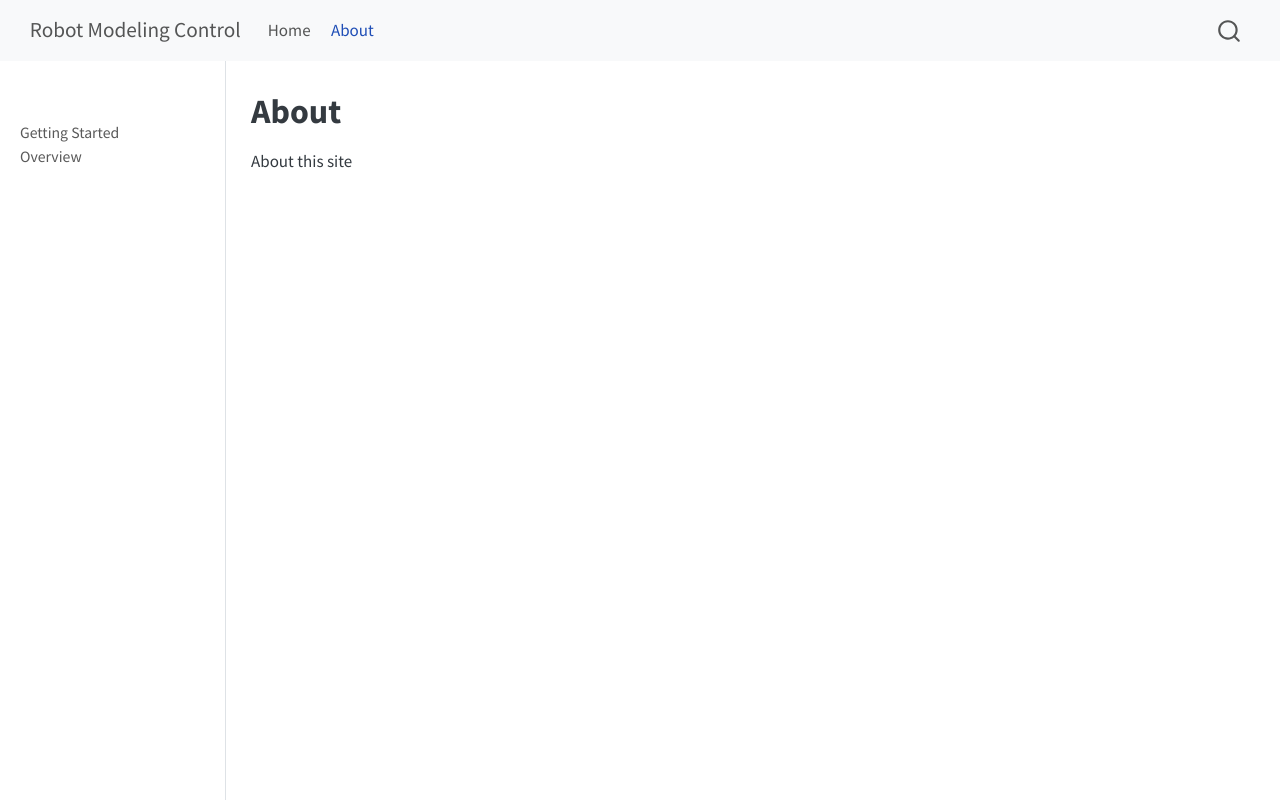
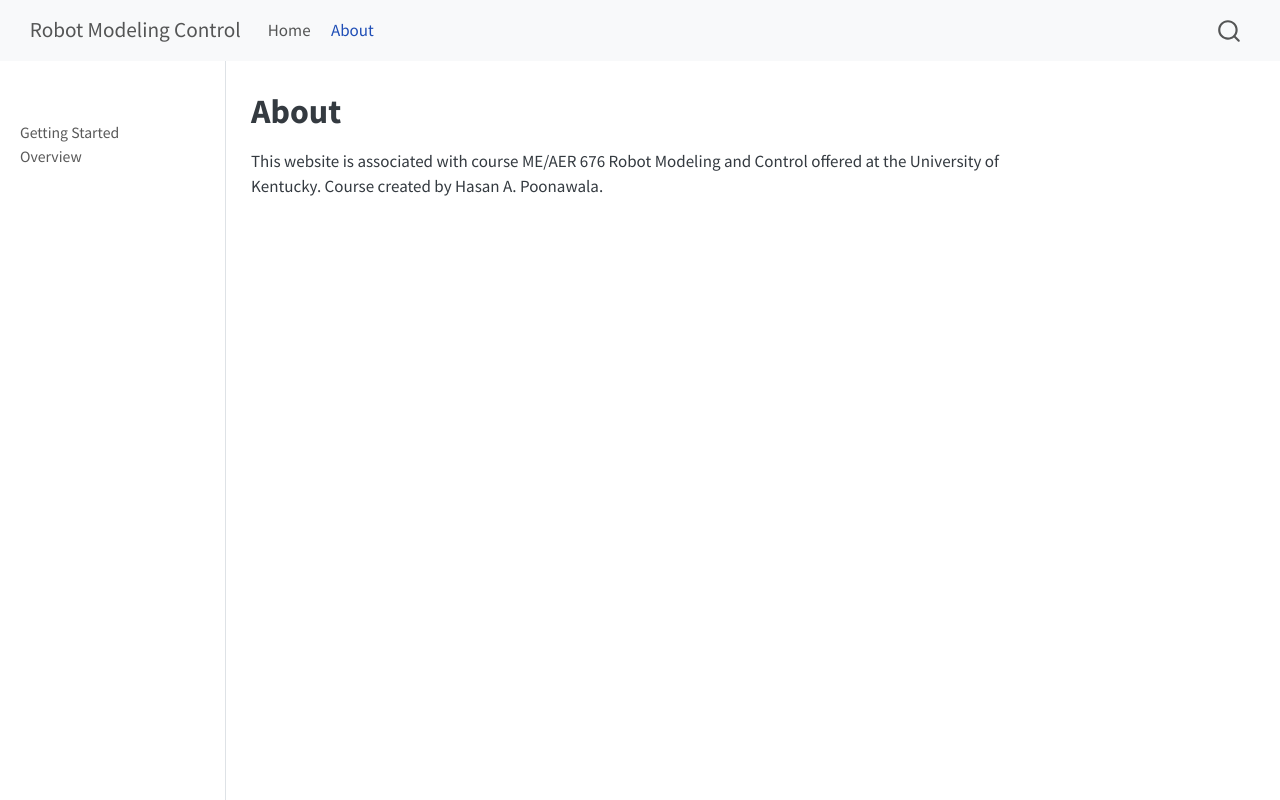
Before and after one commit to poonawalalab/robotics-course, a plain HTML site: page about.html in a window 1280 px wide. Drawn offline with Linux system fonts and the light colour scheme.

Commit message:
updated about

```diff
--- a/about.html
+++ b/about.html
@@ -169,7 +169,7 @@ ul.task-list li input[type="checkbox"] {
 </header>
 
 
-<p>About this site</p>
+<p>This website is associated with course ME/AER 676 Robot Modeling and Control offered at the University of Kentucky. Course created by Hasan A. Poonawala.</p>
 
 
 
```
